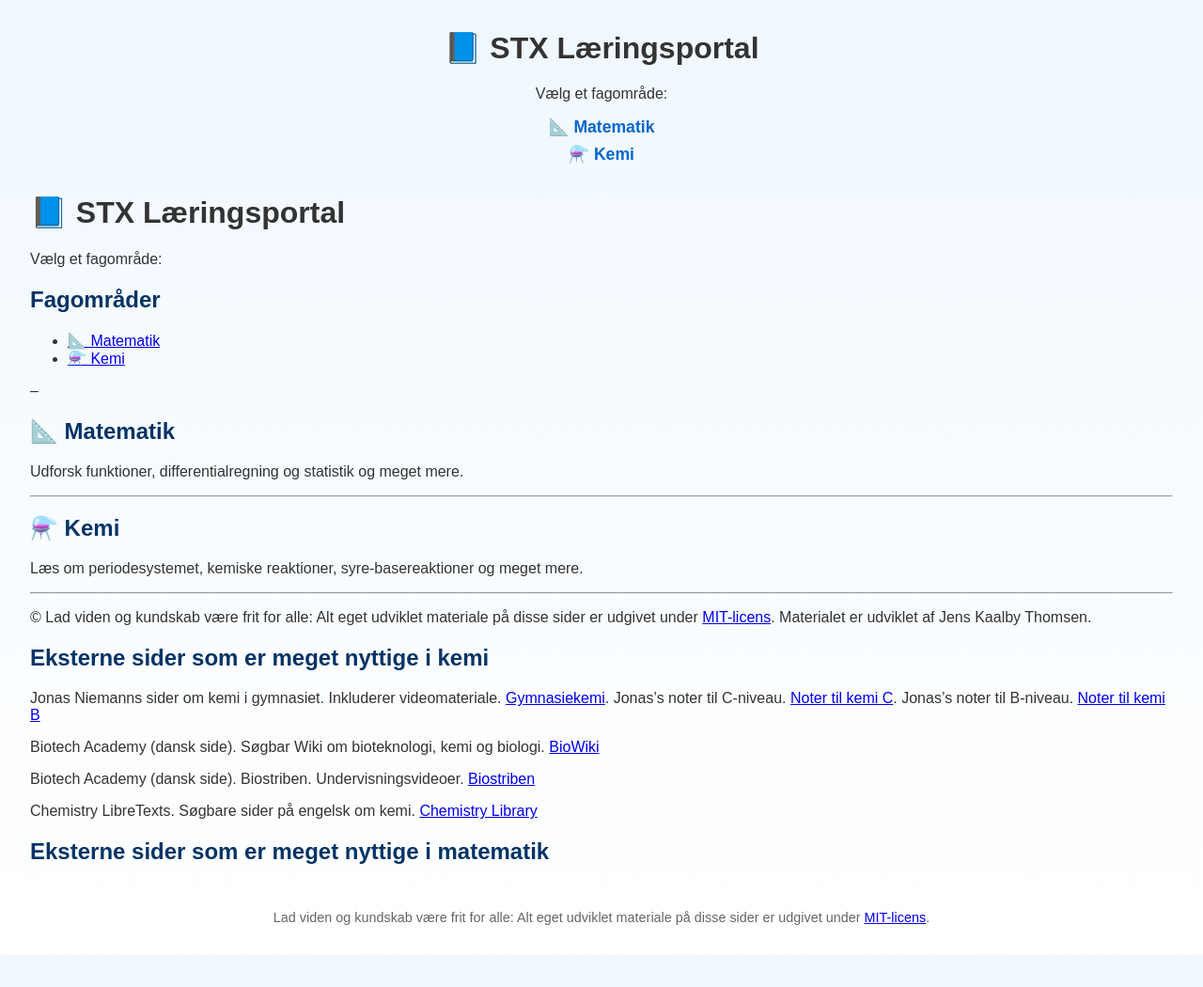
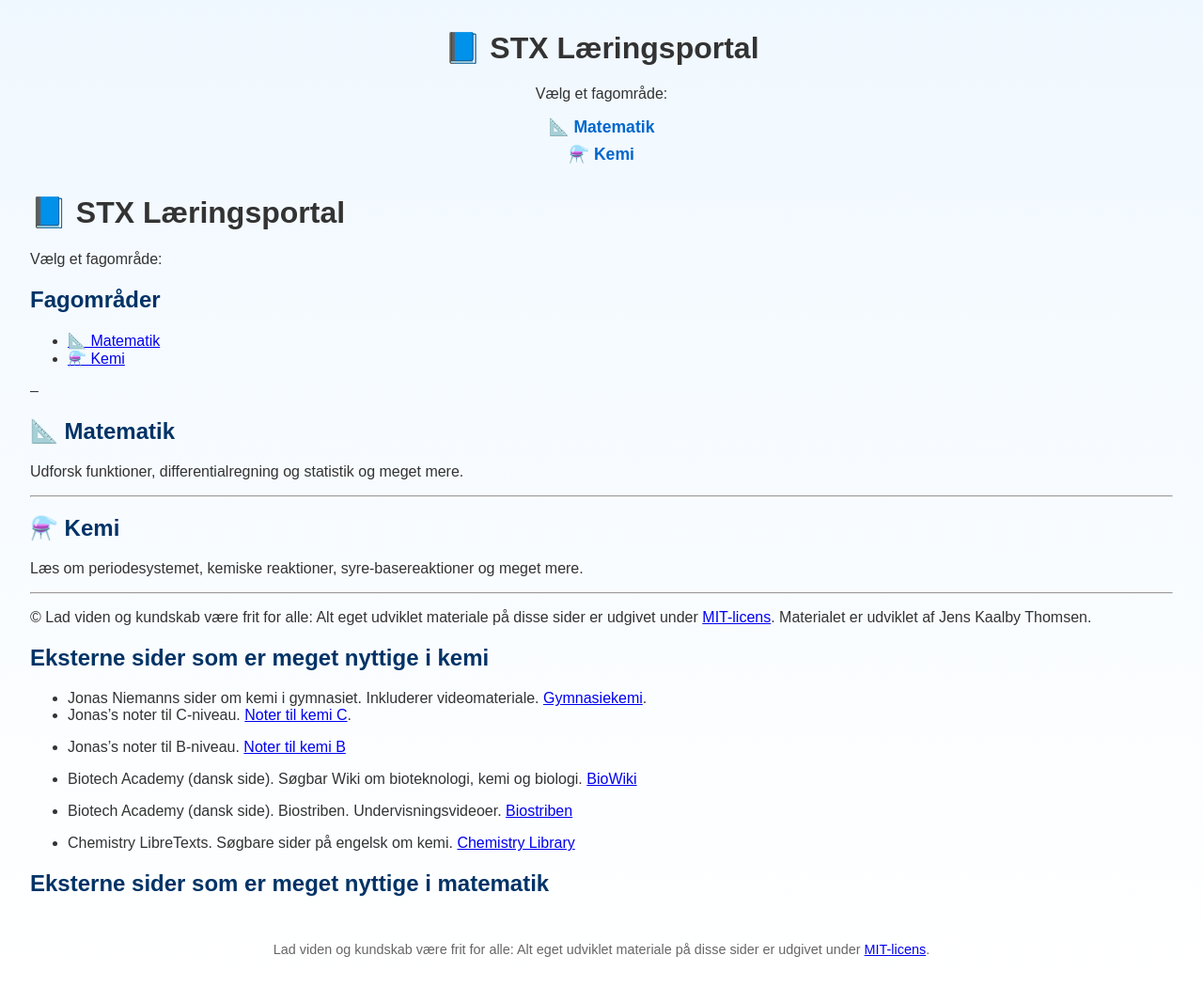
Before and after one commit to jenskaalby/matkem, a Jekyll site: the page built from index.md, in a window 1280 px wide. Shown: the whole page at 94% size. Built offline with Jekyll 4.4.1, drawn with Linux system fonts in a browser that asks for light colours; before the commit the page ends 1016 px from its top, so only the background shows below that.

```diff
--- a/index.md
+++ b/index.md
@@ -29,14 +29,14 @@ Læs om periodesystemet, kemiske reaktioner, syre-basereaktioner og meget mere.
 © Lad viden og kundskab være frit for alle: Alt eget udviklet materiale på disse sider er udgivet under [MIT-licens](https://opensource.org/licenses/MIT). Materialet er udviklet af Jens Kaalby Thomsen.
 
 ## Eksterne sider som er meget nyttige i kemi
-Jonas Niemanns sider om kemi i gymnasiet. Inkluderer videomateriale. [Gymnasiekemi](https://www.gymnasiekemi.com/).
-Jonas's noter til C-niveau. [Noter til kemi C](https://www.gymnasiekemi.com/uploads/9/3/4/8/93484852/noter_-_kemi_c_-_jonas_niemann_-_1.4.pdf).
-Jonas's noter til B-niveau. [Noter til kemi B](https://www.gymnasiekemi.com/ressourcer-kemi-b.html)
+- Jonas Niemanns sider om kemi i gymnasiet. Inkluderer videomateriale. [Gymnasiekemi](https://www.gymnasiekemi.com/).
+- Jonas's noter til C-niveau. [Noter til kemi C](https://www.gymnasiekemi.com/uploads/9/3/4/8/93484852/noter_-_kemi_c_-_jonas_niemann_-_1.4.pdf).
+- Jonas's noter til B-niveau. [Noter til kemi B](https://www.gymnasiekemi.com/ressourcer-kemi-b.html)
 
-Biotech Academy (dansk side). Søgbar Wiki om bioteknologi, kemi og biologi. [BioWiki](https://www.biotechacademy.dk/undervisning/ordliste-indeks/)
+- Biotech Academy (dansk side). Søgbar Wiki om bioteknologi, kemi og biologi. [BioWiki](https://www.biotechacademy.dk/undervisning/ordliste-indeks/)
 
-Biotech Academy (dansk side). Biostriben. Undervisningsvideoer. [Biostriben](https://www.biotechacademy.dk/e-learning/biostriben/gymnasie/)
+- Biotech Academy (dansk side). Biostriben. Undervisningsvideoer. [Biostriben](https://www.biotechacademy.dk/e-learning/biostriben/gymnasie/)
 
-Chemistry LibreTexts. Søgbare sider på engelsk om kemi. [Chemistry Library](https://chem.libretexts.org/)
+- Chemistry LibreTexts. Søgbare sider på engelsk om kemi. [Chemistry Library](https://chem.libretexts.org/)
 
 ## Eksterne sider som er meget nyttige i matematik
```
